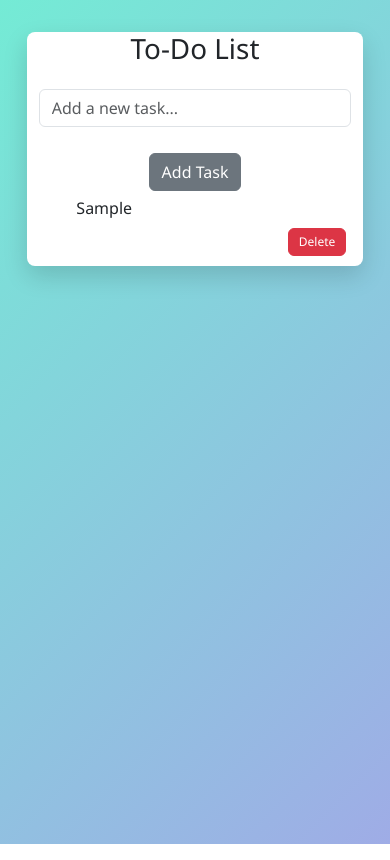
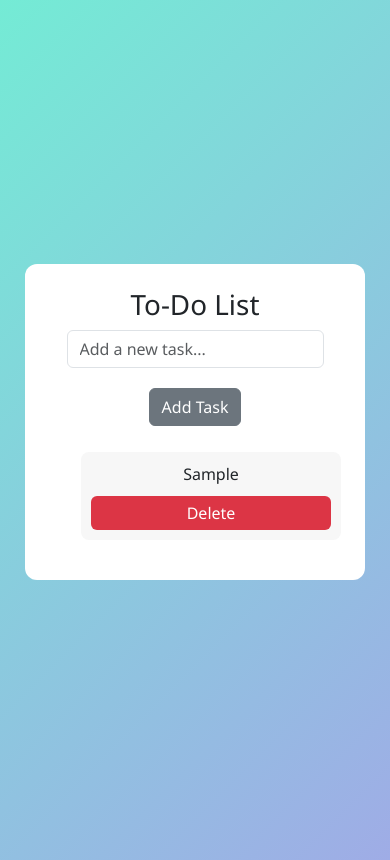
Before and after one commit to amanpandey7435/Todo-App, a plain HTML site: page index.html in a window 390 px wide. Both pictures are taken after typing "Sample" into the empty fields and a click on the button "Add Task". Drawn offline with nearby package versions, Linux system fonts and the light colour scheme.

Commit message:
Updated responsive UI and improved styling

```diff
--- a/style1.css
+++ b/style1.css
@@ -1,106 +1,121 @@
+
+* {
+  margin: 0;
+  padding: 0;
+  box-sizing: border-box;
+}
+
+/* BODY */
 body {
   min-height: 100vh;
-  margin: auto;
-  padding: 5rem 1rem;
+  display: flex;
+  justify-content: center;
+  align-items: center;
+  padding: 2rem 1rem;
+  font-family: 'Segoe UI', Tahoma, Geneva, Verdana, sans-serif;
+  background: linear-gradient(135deg, #74ebd5, #9face6);
+}
+
+/* MAIN CONTAINER */
+.container {
+  width: 100%;
+  max-width: 520px;
+  background: white;
+  border-radius: 12px;
+  padding: 1.5rem;
+
+  /* box-shadow: 0 10px 25px rgba(0, 0, 0, 0.15); */
+}
+
+/* TITLE */
+.content {
+  text-align: center;
+  margin-bottom: 1rem;
+}
+
+/* INPUT + BUTTON CENTER ALIGN */
+.input-container {
+  display: flex;
+  justify-content: center;
+  align-items: center;
+  gap: 10px;
+
+  margin-bottom: 1rem;
+  flex-wrap: wrap;
+}
+
+/* ❌ INPUT NOT STYLED (as requested) */
+
+/* ADD BUTTON (simple green) */
+.add {
+  padding: 10px 14px;
+  border: none;
+  cursor: pointer;
+
+  /* background: green; */
+  color: white;
+}
+
+/* TODO LIST */
+#todo-list {
+  list-style: none;
   display: flex;
   flex-direction: column;
-  align-items: center;
-  background: linear-gradient(135deg, #74ebd5, #9face6);
-  font-family: 'Segoe UI', Tahoma, Geneva, Verdana, sans-serif;
-}
-.content{
-
-  text-align: center;
-  margin: auto;
-}
-.container{
-  background-color: white;
-  text-align: center;
-  box-shadow: 0 10px 25px rgba(0, 0, 0, 0.15);
-  width:30em;
-  border-radius: 10px;
-  /* height:200px; */
-
-}
-.inp {
-  margin: 1rem 0;
-  width: 100%;
+  gap: 10px;
 }
 
-.add {
- width: 40%;
-}
-.input-container{
+/* TASK ITEM */
+.addlist {
   display: flex;
+  justify-content: space-between;
   align-items: center;
+  gap: 10px;
+
+  padding: 10px;
+  background: #f7f7f7;
+  border-radius: 8px;
+
+  flex-wrap: wrap;
 }
 
-#todo-list {
-  list-style: none;
-  padding: 5px;
-  margin: 0;
-  width:85%;
-  align-items: center;
+/* TASK TEXT */
+.task-text {
+  flex: 1;
+  min-width: 150px;
+  word-break: break-word;
 }
-.addlist{
-  display: flex;
-  justify-content: space-around;
-  margin-bottom:5px ;
-  align-items: center;
+
+/* DELETE BUTTON (ONLY GREEN, NO STYLING) */
+.delete-btn {
+  background-color: var(--bs-danger);
+  color: white;
+  border: none;
+  padding: 5px 10px;
+  cursor: pointer;
 }
-.delete-btn {
-  height: 30px;
-  padding: 0 10px;
-  font-size: 13px;
-  border-radius: 6px;
-}
-.task-text{
-  width:40%;
+
+/* RESPONSIVE */
+@media (max-width: 768px) {
+  .container {
+    max-width: 95%;
+  }
 }
 
 @media (max-width: 480px) {
-  body {
-    padding: 2rem 0.5rem;
-  }
-
-  .container {
-    width: 95%;
-    border-radius: 8px;
-  }
-
   .input-container {
     flex-direction: column;
-    gap: 10px;
-  }
-
-  .inp {
-    width: 100%;
   }
 
   .add {
     width: 100%;
   }
 
-  #todo-list {
-    width: 100%;
-  }
-
   .addlist {
     flex-direction: column;
     align-items: stretch;
-    gap: 8px;
   }
 
   .delete-btn {
-    align-self: flex-end;
-    height: 28px;
-    font-size: 12px;
+    width: 100%;
   }
 }
-
-
-@media (max-width: 768px) {
-  .container {
-    width: 90%;
-  }
-}
```
